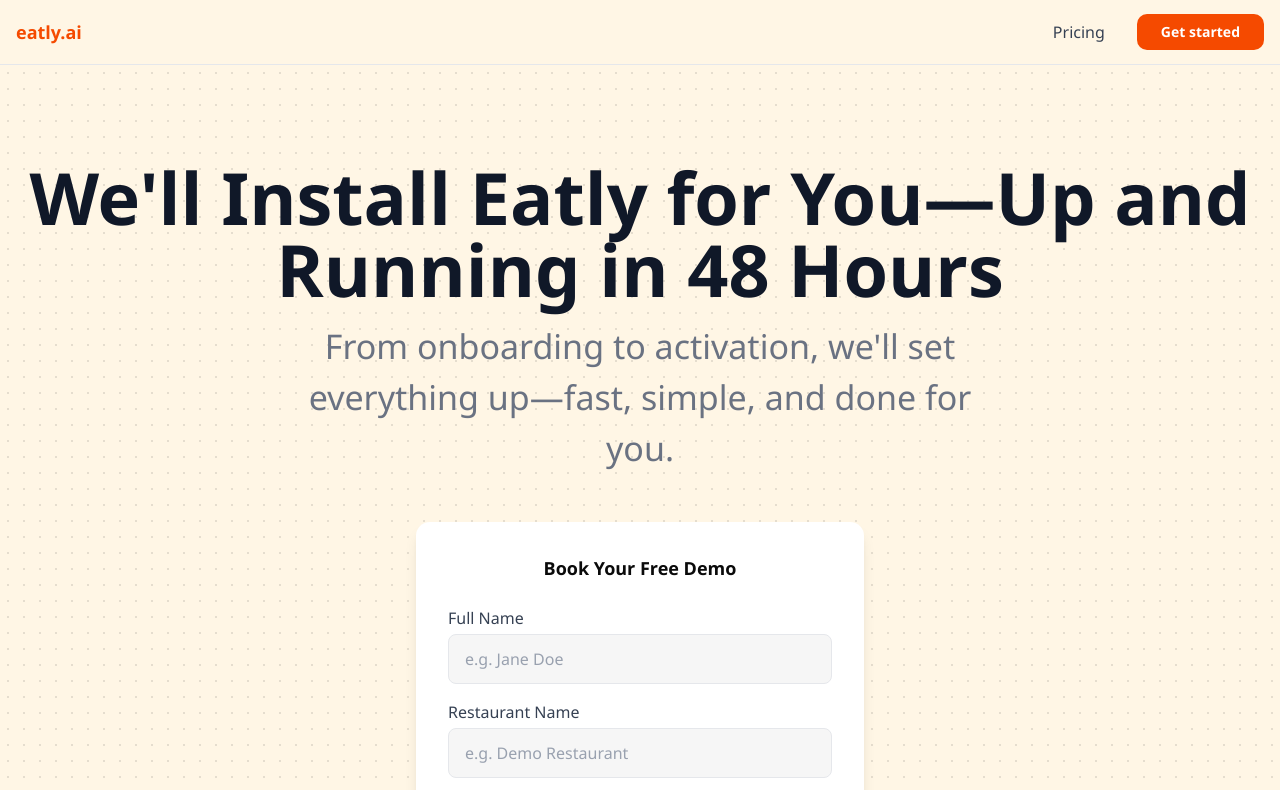
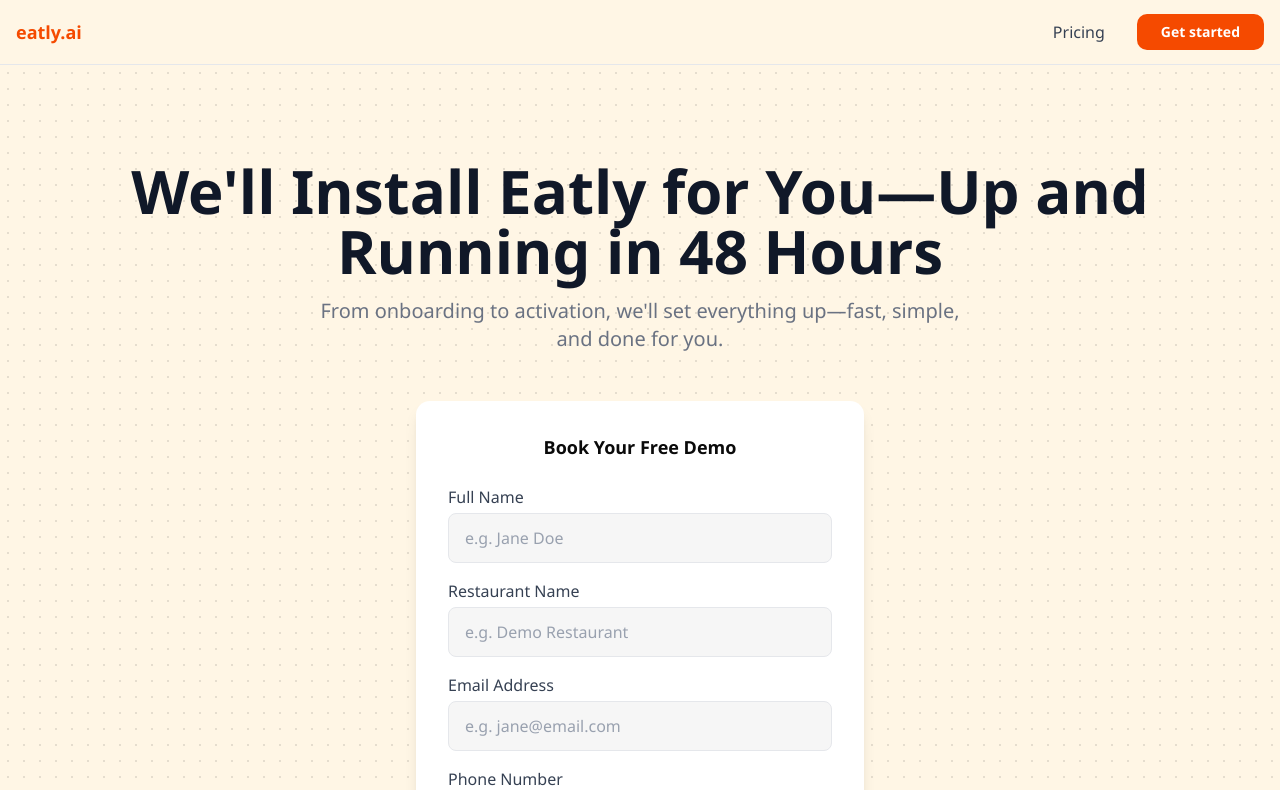
Before and after one commit to daisuke-ai/eatly-ai, a Next.js app: page /get-started in a window 1280 px wide. Shown: the top 790 px of the page. Built offline with nearby package versions, Linux system fonts and the light colour scheme.

Commit message:
fix pricing

```diff
--- a/src/app/get-started/page.tsx
+++ b/src/app/get-started/page.tsx
@@ -25,11 +25,11 @@
       </header>
       {/* Main Content */}
       <section className="flex flex-col items-center justify-center w-full flex-1 py-24">
-        <h1 className="text-center text-gray-900 mb-4 text-4xl sm:text-5xl md:text-6xl lg:text-7xl font-extrabold"
-          style={{ fontFamily: 'Segoe UI, sans-serif' /* fontSize removed for responsive classes */ }}>
+        <h1 className="text-center text-gray-900 mb-4 text-3xl sm:text-4xl md:text-5xl lg:text-6xl font-extrabold"
+          style={{ fontFamily: 'Segoe UI, sans-serif' }}>
           We&apos;ll Install Eatly for You—Up and Running in 48 Hours
         </h1>
-        <p style={{ fontSize: 34, fontWeight: 400, fontFamily: 'Segoe UI, sans-serif' }} className="text-center text-gray-500 mb-12 max-w-2xl">
+        <p className="text-base sm:text-lg md:text-xl text-center text-gray-500 mb-12 max-w-2xl">
           From onboarding to activation, we&apos;ll set everything up—fast, simple, and done for you.
         </p>
         <div className="bg-white rounded-xl shadow-lg p-8 w-full max-w-md flex flex-col items-center">
--- a/src/app/pricing/page.tsx
+++ b/src/app/pricing/page.tsx
@@ -9,7 +9,7 @@
   {
     icon: '/eatly-img/18.png',
     title: 'Starter',
-    price: '$99',
+    price: '$249',
     period: '/per month',
     description: 'For solo restaurants getting started with automation.',
     features: [
@@ -27,7 +27,7 @@
   {
     icon: '/eatly-img/17.png',
     title: 'Growth',
-    price: '$200',
+    price: '$349',
     period: '/per month',
     description: 'For growing restaurants ready to scale marketing and retention.',
     features: [
@@ -47,7 +47,7 @@
   {
     icon: '/eatly-img/16.png',
     title: 'Pro',
-    price: '$300',
+    price: '$899',
     period: '/per month',
     description: 'For growing businesses to streamline teamwork',
     features: [
```
